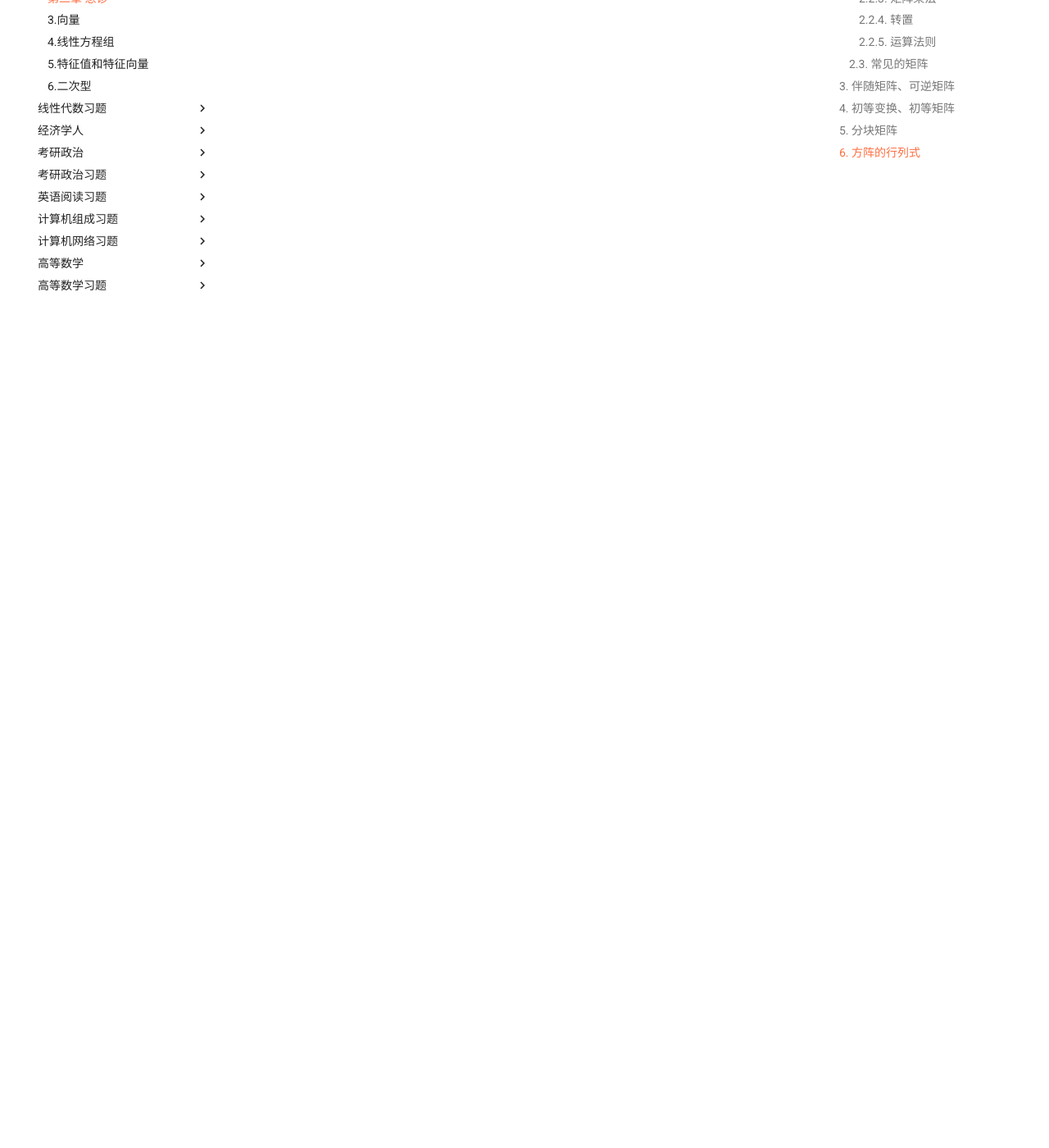
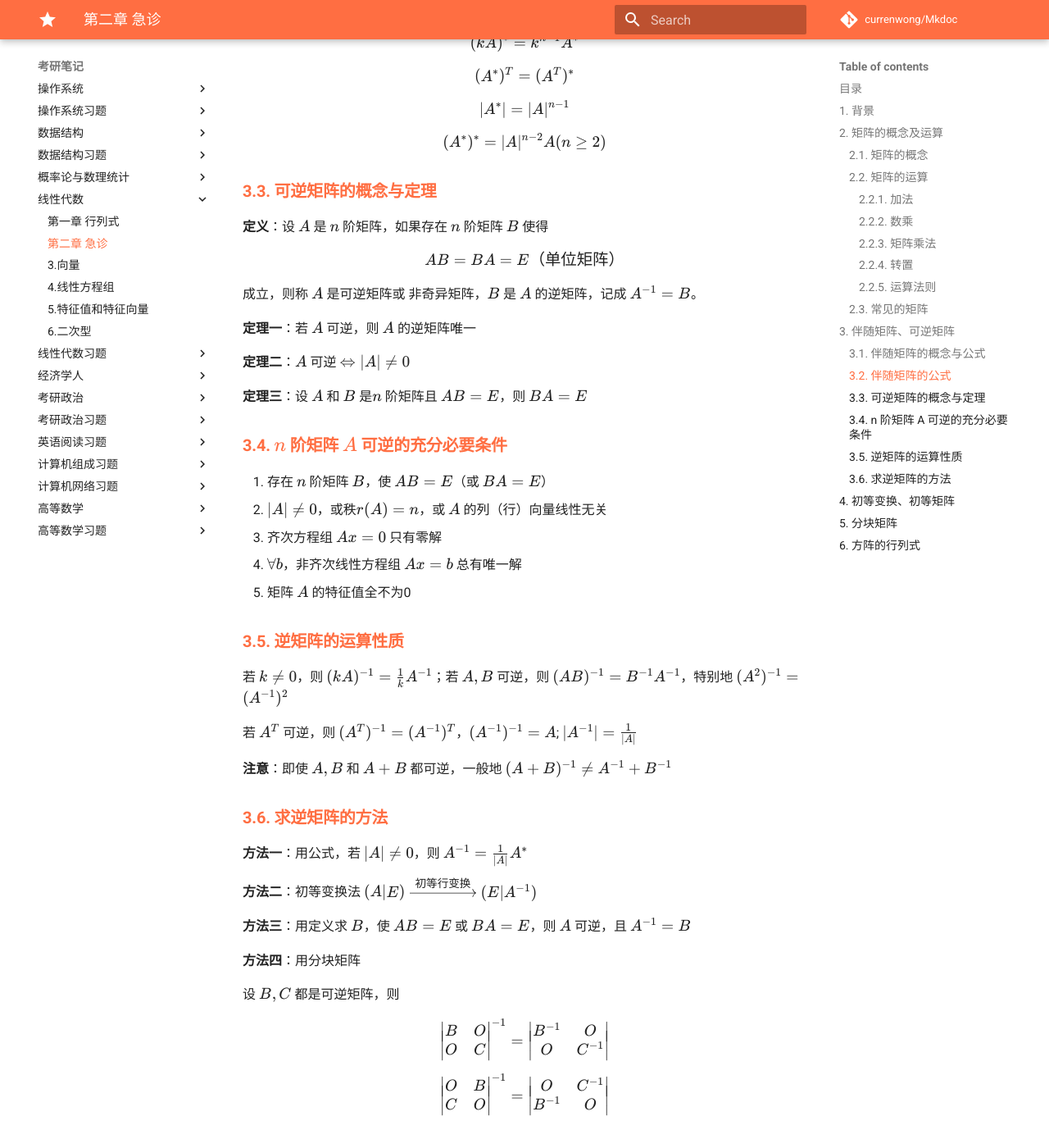
Before and after one commit to CurrenWong/Mkdoc, an MkDocs documentation site: the page built from docs/考研笔记/线性代数/2.矩阵.md, in a window 1280 px wide and 1400 px high, scrolled down 4389 px. Shown: the whole window at 82% size. Built offline with MkDocs 1.6.1 and Material for MkDocs 9.7.7, drawn with Linux system fonts in a browser that asks for light colours; a script that is not in the unit is left out; comment, search, counter and statistics services are not loaded; some of the changed text lies outside the part shown.

Commit message:
Update content

```diff
--- a/docs/考研笔记/线性代数/2.矩阵.md
+++ b/docs/考研笔记/线性代数/2.矩阵.md
@@ -163,7 +163,93 @@ $$
 
 ## 3. 伴随矩阵、可逆矩阵
 
+### 3.1. 伴随矩阵的概念与公式
 
+伴随矩阵：由矩阵 $A$ 的行列式 $|A|$所有的代数余子式所构成的矩阵称为矩阵 $A$ 的伴随矩阵，记为 $A^*$.
+
+### 3.2. 伴随矩阵的公式
+
+$$
+AA^* = A^* A = |A| E
+$$
+
+$$
+(A^*)^{-1} = (A^{-1})^* = \frac{1}{|A|}A (|A| \ne 0)
+$$
+
+$$
+(kA)^* = k^{n-1} A^*
+$$
+
+$$
+(A^*)^T = (A^T)^*
+$$
+
+$$
+|A^*| = |A|^{n-1}
+$$
+
+$$
+(A^*)^* = |A|^{n-2}A (n \ge 2)
+$$
+
+### 3.3. 可逆矩阵的概念与定理
+
+**定义**：设 $A$ 是 $n$ 阶矩阵，如果存在 $n$ 阶矩阵 $B$ 使得
+
+$$
+AB = BA = E（单位矩阵）
+$$
+
+成立，则称 $A$ 是可逆矩阵或 非奇异矩阵，$B$ 是 $A$ 的逆矩阵，记成 $A^{-1} = B$。
+
+**定理一**：若 $A$ 可逆，则 $A$ 的逆矩阵唯一
+
+**定理二**：$A$ 可逆 $\lrArr |A| \ne 0$
+
+**定理三**：设 $A$ 和 $B$ 是$n$ 阶矩阵且 $AB = E$，则 $BA = E$
+
+### 3.4. $n$ 阶矩阵 $A$ 可逆的充分必要条件
+
+1. 存在 $n$ 阶矩阵 $B$，使 $AB = E$（或 $BA = E$）
+2. $|A| \ne 0$，或秩$r(A) = n$，或 $A$ 的列（行）向量线性无关
+3. 齐次方程组 $Ax = 0$ 只有零解
+4. $\forall b$，非齐次线性方程组 $Ax = b$ 总有唯一解
+5. 矩阵 $A$ 的特征值全不为0
+
+### 3.5. 逆矩阵的运算性质
+
+若 $k \ne 0$，则 $(kA)^{-1} = \frac{1}{k}A^{-1}$；若 $A, B$ 可逆，则 $(AB)^{-1} = B^{-1} A^{-1}$，特别地 $(A^2)^{-1} = (A^{-1})^2$
+
+若 $A^T$ 可逆，则 $(A^T)^{-1} = (A^{-1})^T$，$(A^{-1})^{-1} = A$; $|A^{-1}| = \frac{1}{|A|}$
+
+**注意**：即使 $A,B$ 和 $A + B$ 都可逆，一般地 $(A + B)^{-1} \ne A^{-1} + B^{-1}$
+
+### 3.6. 求逆矩阵的方法
+
+**方法一**：用公式，若 $|A| \ne 0$，则 $A^{-1} = \frac{1}{|A|} A^*$
+
+**方法二**：初等变换法 $(A|E)  \xrightarrow{初等行变换} (E|A^{-1})$
+
+**方法三**：用定义求 $B$，使 $AB = E$ 或 $BA = E$，则 $A$ 可逆，且 $A^{-1} = B$
+
+**方法四**：用分块矩阵
+
+设 $B, C$ 都是可逆矩阵，则
+
+$$
+\begin{vmatrix} B & O \\
+O & C \end{vmatrix}^{-1}
+= \begin{vmatrix} B^{-1} & O \\
+O & C^{-1} \end{vmatrix}
+$$
+
+$$
+\begin{vmatrix} O & B \\
+C & O \end{vmatrix}^{-1}
+= \begin{vmatrix} O & C^{-1} \\
+B^{-1} & O \end{vmatrix}
+$$
 
 ## 4. 初等变换、初等矩阵
 
```
